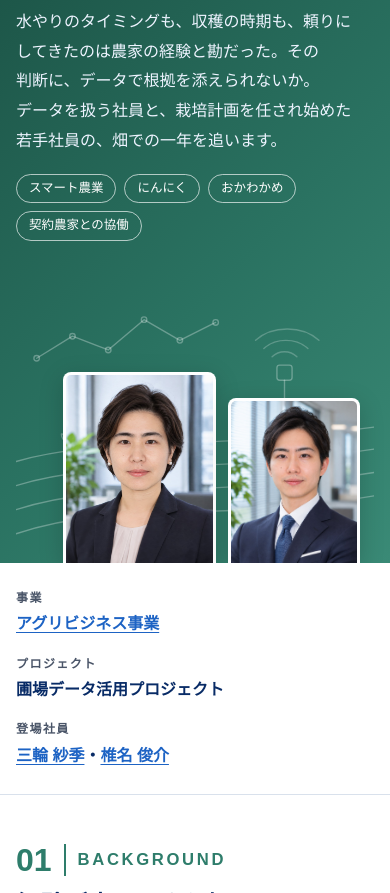
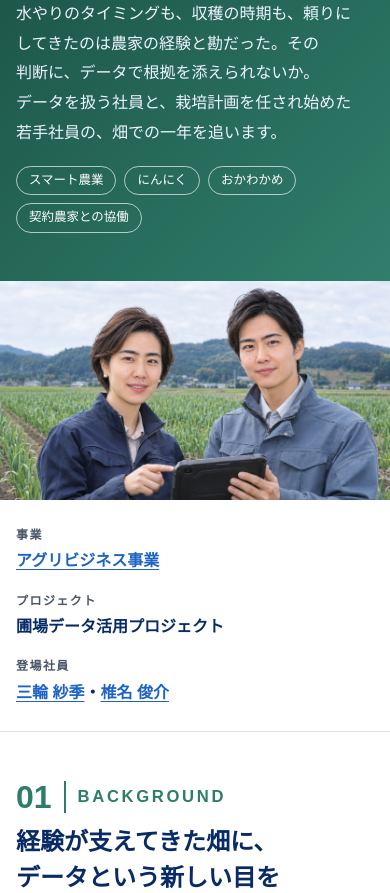
Before and after one commit to ToraToraTiger-2026/tm-corporation, a plain HTML site: page docs/recruit/project-story/story-01/index.html in a window 390 px wide. Shown: the part 417-1310 px from the top of the page. Drawn offline with Linux system fonts and the light colour scheme.

Commit message:
Use the story photos for article heroes and fill the list card height
- Article hero: photo on the right half with a slanted edge (16:9 on mobile)
- List card: photo fills the column height (no blank band above/below)
- Add per-story thumbPos in stories.json to tune the crop

Co-Authored-By: Claude Sonnet 5.5 <noreply@anthropic.com>

```diff
--- a/docs/assets/styles/main.css
+++ b/docs/assets/styles/main.css
@@ -408,3 +408,21 @@ html:not(.js) .fade { opacity: 1; transform: none; }
 .ps-card-visual.has-photo::after { display: none; }
 .has-photo .ps-num { left: 12px; top: 12px; padding: 3px 12px 3px 10px; border-radius: 999px; background: rgba(8,28,60,.78); font-size: .7rem; }
 .has-photo .ps-num b { margin-left: 4px; font-size: 1.05rem; }
+
+/* list card: the photo fills the whole column height (no blank band above/below the image) */
+.ps-card.photo-card { align-items: stretch; }
+.ps-card.photo-card .ps-card-visual.has-photo { aspect-ratio: auto; min-height: 320px; }
+@media (max-width: 860px) { .ps-card.photo-card .ps-card-visual.has-photo { aspect-ratio: 16 / 9; min-height: 0; } }
+
+/* article hero with photo (right half bleeds to the viewport edge) */
+.ps-hero.has-photo { padding: clamp(40px, 6vw, 80px) 0; }
+.ps-hero.has-photo .ps-hero-inner { grid-template-columns: 1fr 1fr; align-items: center; min-height: clamp(360px, 36vw, 500px); }
+.ps-hero.has-photo .ps-hero-text { padding-bottom: 0; }
+.ps-hero-photo { position: absolute; top: 0; right: 0; bottom: 0; width: 50%; clip-path: polygon(9% 0, 100% 0, 100% 100%, 0 100%); }
+.ps-hero-img { display: block; width: 100%; height: 100%; object-fit: cover; }
+@media (max-width: 860px) {
+  .ps-hero.has-photo { padding: 40px 0 0; }
+  .ps-hero.has-photo .ps-hero-inner { grid-template-columns: 1fr; min-height: 0; }
+  .ps-hero.has-photo .ps-hero-text { padding-bottom: 28px; }
+  .ps-hero-photo { position: relative; width: 100%; aspect-ratio: 16 / 9; clip-path: none; }
+}
--- a/docs/recruit/project-story/story-01/index.html
+++ b/docs/recruit/project-story/story-01/index.html
@@ -43,7 +43,7 @@
 <nav class="breadcrumb" aria-label="パンくずリスト"><div class="container"><ol><li><a href="../../../index.html">ホーム</a></li><li><a href="../../../recruit/index.html">採用情報</a></li><li><a href="../../../recruit/project-story/index.html">プロジェクトストーリー</a></li><li aria-current="page">PROJECT STORY 01 農業の未来を、経験とデータの力で切り拓く。</li></ol></div></nav>
 <main id="main" tabindex="-1">
 <div class="ps-page ps-agri">
-<section class="ps-hero ps-agri"><div class="container ps-hero-inner">
+<section class="ps-hero ps-agri has-photo"><div class="container ps-hero-inner">
   <div class="ps-hero-text">
     <p class="ps-hero-eyebrow">PROJECT STORY <b>01</b></p>
     <p class="ps-biz">アグリビジネス事業</p>
@@ -51,19 +51,10 @@
     <p class="ps-hero-lead">水やりのタイミングも、収穫の時期も、頼りにしてきたのは農家の経験と勘だった。その判断に、データで根拠を添えられないか。データを扱う社員と、栽培計画を任され始めた若手社員の、畑での一年を追います。</p>
     <ul class="ps-keywords on-dark"><li>スマート農業</li><li>にんにく</li><li>おかわかめ</li><li>契約農家との協働</li></ul>
   </div>
-  <div class="ps-hero-visual">
-    <svg class="ps-art" viewBox="0 0 520 380" aria-hidden="true" focusable="false" fill="none" stroke="currentColor" stroke-width="2" stroke-linecap="round" stroke-linejoin="round">
-  <path d="M0 250C120 215 260 235 520 200"/><path d="M0 285C130 245 270 270 520 232"/><path d="M0 320C140 275 280 305 520 266"/><path d="M0 355C150 305 290 340 520 300"/>
-  <path d="M80 236V210M80 210c0-10 8-16 18-16 0 10-8 16-18 16zM80 222c0-8-6-12-14-12 0 8 6 12 14 12z"/>
-  <path d="M170 262V236M170 236c0-10 8-16 18-16 0 10-8 16-18 16zM170 248c0-8-6-12-14-12 0 8 6 12 14 12z"/>
-  <path d="M260 290V264M260 264c0-10 8-16 18-16 0 10-8 16-18 16zM260 276c0-8-6-12-14-12 0 8 6 12 14 12z"/>
-  <path d="M390 214V132"/><rect x="379" y="110" width="22" height="22" rx="4"/>
-  <path d="M372 98c10-10 26-10 36 0M360 86c17-16 47-16 64 0M348 74c24-22 68-22 92 0" opacity=".75"/>
-  <path d="M30 100l52-32 52 20 52-44 52 30 52-26"/><circle cx="30" cy="100" r="4"/><circle cx="82" cy="68" r="4"/><circle cx="134" cy="88" r="4"/><circle cx="186" cy="44" r="4"/><circle cx="238" cy="74" r="4"/><circle cx="290" cy="48" r="4"/>
-</svg>
-    <div class="ps-faces n2"><span class="ps-face"><img class="photo" src="../../../assets/people/employee-miwa-saki.jpg" alt="三輪 紗季 アグリビジネス事業 スマート農業推進室" width="400" height="500" loading="lazy"></span><span class="ps-face"><img class="photo" src="../../../assets/people/employee-shiina-shunsuke.jpg" alt="椎名 俊介 アグリビジネス事業 生産部" width="400" height="500" loading="lazy"></span></div>
-  </div>
-</div></section>
+
+</div>
+<div class="ps-hero-photo"><img class="ps-hero-img" src="../../../assets/images/story-01.jpg" alt="にんにく畑で、タブレットを手に並んで立つ三輪 紗季と椎名 俊介" width="1672" height="941" fetchpriority="high" decoding="async" style="object-position:50% 40%"></div>
+</section>
 <section class="ps-meta"><div class="container"><dl>
   <div><dt>事業</dt><dd><a href="../../../business/agri/index.html">アグリビジネス事業</a></dd></div>
   <div><dt>プロジェクト</dt><dd>圃場データ活用プロジェクト</dd></div>
--- a/src/assets/styles/main.css
+++ b/src/assets/styles/main.css
@@ -408,3 +408,21 @@ html:not(.js) .fade { opacity: 1; transform: none; }
 .ps-card-visual.has-photo::after { display: none; }
 .has-photo .ps-num { left: 12px; top: 12px; padding: 3px 12px 3px 10px; border-radius: 999px; background: rgba(8,28,60,.78); font-size: .7rem; }
 .has-photo .ps-num b { margin-left: 4px; font-size: 1.05rem; }
+
+/* list card: the photo fills the whole column height (no blank band above/below the image) */
+.ps-card.photo-card { align-items: stretch; }
+.ps-card.photo-card .ps-card-visual.has-photo { aspect-ratio: auto; min-height: 320px; }
+@media (max-width: 860px) { .ps-card.photo-card .ps-card-visual.has-photo { aspect-ratio: 16 / 9; min-height: 0; } }
+
+/* article hero with photo (right half bleeds to the viewport edge) */
+.ps-hero.has-photo { padding: clamp(40px, 6vw, 80px) 0; }
+.ps-hero.has-photo .ps-hero-inner { grid-template-columns: 1fr 1fr; align-items: center; min-height: clamp(360px, 36vw, 500px); }
+.ps-hero.has-photo .ps-hero-text { padding-bottom: 0; }
+.ps-hero-photo { position: absolute; top: 0; right: 0; bottom: 0; width: 50%; clip-path: polygon(9% 0, 100% 0, 100% 100%, 0 100%); }
+.ps-hero-img { display: block; width: 100%; height: 100%; object-fit: cover; }
+@media (max-width: 860px) {
+  .ps-hero.has-photo { padding: 40px 0 0; }
+  .ps-hero.has-photo .ps-hero-inner { grid-template-columns: 1fr; min-height: 0; }
+  .ps-hero.has-photo .ps-hero-text { padding-bottom: 28px; }
+  .ps-hero-photo { position: relative; width: 100%; aspect-ratio: 16 / 9; clip-path: none; }
+}
--- a/src/data/stories.json
+++ b/src/data/stories.json
@@ -8,6 +8,7 @@
     "catch": "農業の未来を、経験とデータの力で切り拓く。",
     "project": "圃場データ活用プロジェクト",
     "thumb": "story-01.jpg",
+    "thumbPos": "50% 40%",
     "thumbAlt": "にんにく畑で、タブレットを手に並んで立つ三輪 紗季と椎名 俊介",
     "summary": "長年の経験に支えられてきた畑に、センサーのデータという新しい目を加える。現場の農家との衝突、思うようにいかなかった試験栽培、そこから見えてきた「数字と土の両方で見る」栽培管理の物語です。",
     "lead": "水やりのタイミングも、収穫の時期も、頼りにしてきたのは農家の経験と勘だった。その判断に、データで根拠を添えられないか。データを扱う社員と、栽培計画を任され始めた若手社員の、畑での一年を追います。",
@@ -135,6 +136,7 @@
     "catch": "誰かの小さな不便を、社会を変えるサービスへ。",
     "project": "「下戸マップ」企画・開発・改善プロジェクト",
     "thumb": "story-02.jpg",
+    "thumbPos": "18% 50%",
     "thumbAlt": "オフィスでスマートフォンを見る日野 拓海。机のノートパソコンには、飲食店の地図が表示されている",
     "summary": "飲み会の幹事をした夜の、小さな違和感から始まった企画。社内の「ニッチでは?」という声、本当に求められていた機能の見極め、公開後に見つかった想定外の課題まで、サービスをゼロから育てる地道な日々を描きます。",
     "lead": "お酒を飲まない人が、気兼ねなく入れるお店を探せたら。たった一つの違和感を企画に変え、利用者の声で育て続けてきた「下戸マップ」。その担当者が、うまくいかなかったことも含めて語ります。",
```
Also changed, not shown: docs/recruit/project-story/index.html (+4 -4 lines), docs/recruit/project-story/story-02/index.html (+5 -12 lines), 2 other files.
